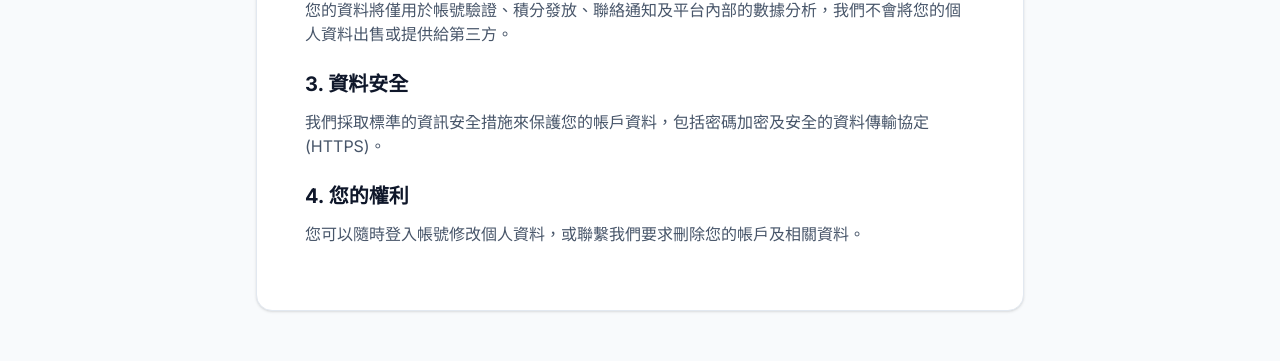
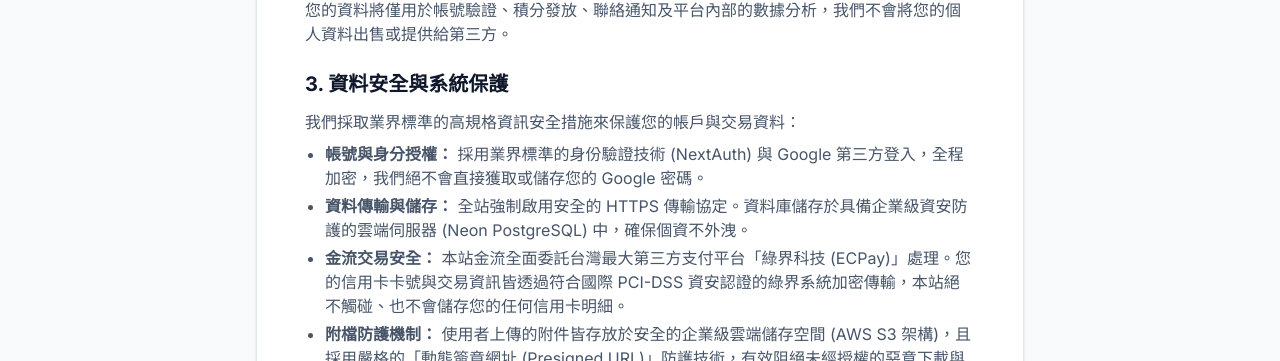
Before and after one commit to YaodeChiang4181/For-Share-Project, a Next.js app: page /privacy in a window 1280 px wide. Shown: the part 439-800 px from the top of the page. Built offline with nearby package versions, Linux system fonts and the light colour scheme; no server answers.

Commit message:
docs: expand data security section in privacy policy

```diff
--- a/src/app/privacy/page.tsx
+++ b/src/app/privacy/page.tsx
@@ -12,8 +12,14 @@ export default function PrivacyPage() {
           <h2 className="text-xl font-bold text-text-primary mt-6 mb-3">2. 資料使用</h2>
           <p className="mb-4">您的資料將僅用於帳號驗證、積分發放、聯絡通知及平台內部的數據分析，我們不會將您的個人資料出售或提供給第三方。</p>
 
-          <h2 className="text-xl font-bold text-text-primary mt-6 mb-3">3. 資料安全</h2>
-          <p className="mb-4">我們採取標準的資訊安全措施來保護您的帳戶資料，包括密碼加密及安全的資料傳輸協定 (HTTPS)。</p>
+          <h2 className="text-xl font-bold text-text-primary mt-6 mb-3">3. 資料安全與系統保護</h2>
+          <p className="mb-2">我們採取業界標準的高規格資訊安全措施來保護您的帳戶與交易資料：</p>
+          <ul className="list-disc pl-5 mb-4 space-y-1">
+            <li><strong>帳號與身分授權：</strong> 採用業界標準的身份驗證技術 (NextAuth) 與 Google 第三方登入，全程加密，我們絕不會直接獲取或儲存您的 Google 密碼。</li>
+            <li><strong>資料傳輸與儲存：</strong> 全站強制啟用安全的 HTTPS 傳輸協定。資料庫儲存於具備企業級資安防護的雲端伺服器 (Neon PostgreSQL) 中，確保個資不外洩。</li>
+            <li><strong>金流交易安全：</strong> 本站金流全面委託台灣最大第三方支付平台「綠界科技 (ECPay)」處理。您的信用卡卡號與交易資訊皆透過符合國際 PCI-DSS 資安認證的綠界系統加密傳輸，本站絕不觸碰、也不會儲存您的任何信用卡明細。</li>
+            <li><strong>附檔防護機制：</strong> 使用者上傳的附件皆存放於安全的企業級雲端儲存空間 (AWS S3 架構)，且採用嚴格的「動態簽章網址 (Presigned URL)」防護技術，有效阻絕未經授權的惡意下載與檔案外流。</li>
+          </ul>
 
           <h2 className="text-xl font-bold text-text-primary mt-6 mb-3">4. 您的權利</h2>
           <p className="mb-4">您可以隨時登入帳號修改個人資料，或聯繫我們要求刪除您的帳戶及相關資料。</p>
```
